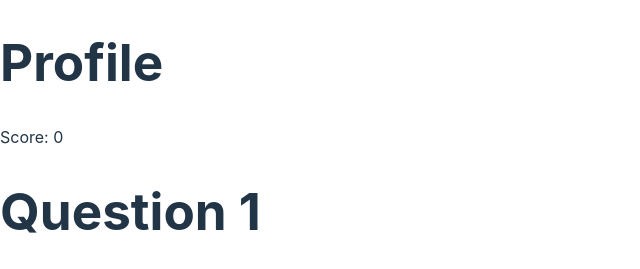
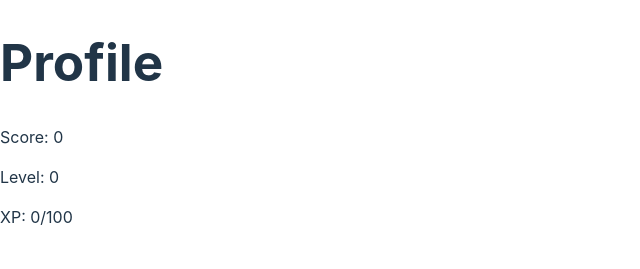
Before and after one commit to rayesalnasra/code-golf, a React (Vite) app in the folder golf-project/golf-project/: page / in a window 1280 px wide. Shown: the top 269 px of the page, without its empty margins (0-640 px from the left). Built offline with nearby package versions, Linux system fonts and the light colour scheme; no server answers; the database is empty.

Commit message:
score exp fix

```diff
--- a/golf-project/golf-project/src/components/TempProfile.jsx
+++ b/golf-project/golf-project/src/components/TempProfile.jsx
@@ -1,23 +1,36 @@
 import React, { useEffect, useState } from "react";
-import { readData } from "./databaseUtils";
+import { readData } from "./databaseUtils"; // Ensure the path is correct
 
-function TempProfile({ score }) {
-  const [userData, setUserData] = useState({ name: "", score: 0 });
+const userId = "user5";
+
+function TempProfile() {
+  const [userData, setUserData] = useState({
+    name: "",
+    score: 0,
+    level: 0,
+    xp: 0,
+  });
 
   useEffect(() => {
     // Fetch user2 data from the database
-    readData("users/user2", (data) => {
+    readData(`users/${userId}`, (data) => {
       if (data) {
         setUserData(data);
       }
     });
   }, []);
 
+  const xpForNextLevel = (level) => 100 + level * 50;
+
   return (
     <div>
       <h1>Profile</h1>
       <h3>{userData.name}</h3>
       <p>Score: {userData.score}</p>
+      <p>Level: {userData.level}</p>
+      <p>
+        XP: {userData.xp}/{xpForNextLevel(userData.level)}
+      </p>
     </div>
   );
 }
--- a/golf-project/golf-project/src/components/TempSolutions.jsx
+++ b/golf-project/golf-project/src/components/TempSolutions.jsx
@@ -1,35 +1,57 @@
 import React, { useState, useEffect } from "react";
-import { readData, updateData } from "./databaseUtils";
+import { updateData, readData } from "./databaseUtils";
 
-// ToDo:
-// 1. Fix code so that user score is update in the database.
-// 2. Separate into pages.
-
-function TempSolutions({ incrementScore }) {
+function TempSolutions() {
   const ans = "a + b = c";
   const [inputValue, setInputValue] = useState("");
   const [resultMessage, setResultMessage] = useState("");
-  const [currentScore, setCurrentScore] = useState(0);
+  const [userData, setUserData] = useState({ score: 0, level: 0, xp: 0 });
 
-  const userId = "user2";
+  const userId = "user5";
 
   useEffect(() => {
-    // Fetch the current score from the database
+    // Fetch the current user data from the database
     readData(`users/${userId}`, (data) => {
-      if (data && data.score !== undefined) {
-        setCurrentScore(data.score);
+      if (data) {
+        setUserData({
+          score: data.score || 0,
+          level: data.level || 0,
+          xp: data.xp || 0,
+        });
       }
     });
   }, [userId]);
 
+  const isAnswerCorrect = (answer) => {
+    return answer.trim() === ans;
+  };
+
+  const xpForNextLevel = (level) => 100 + level * 50;
+
   const handleSubmit = (e) => {
     e.preventDefault();
-    if (inputValue.trim() === ans) {
-      setResultMessage("Correct");
-      incrementScore();
-      const newScore = currentScore + 1;
-      setCurrentScore(newScore);
-      updateData(`users/${userId}`, { score: newScore });
+    if (isAnswerCorrect(inputValue)) {
+      let newXP = userData.xp + 10;
+      let newLevel = userData.level;
+      let newScore = userData.score + 10;
+
+      while (newXP >= xpForNextLevel(newLevel)) {
+        newXP -= xpForNextLevel(newLevel);
+        newLevel += 1;
+      }
+
+      const updatedUserData = {
+        score: newScore,
+        level: newLevel,
+        xp: newXP,
+      };
+      setUserData(updatedUserData);
+      updateData(`users/${userId}`, updatedUserData)
+        .then(() => setResultMessage("Correct"))
+        .catch((error) => {
+          console.error("Error updating data:", error);
+          setResultMessage("Error updating data");
+        });
     } else {
       setResultMessage("Incorrect");
     }
--- a/golf-project/golf-project/src/components/databaseUtils.js
+++ b/golf-project/golf-project/src/components/databaseUtils.js
@@ -1,5 +1,6 @@
-import { ref, set, push, onValue } from "firebase/database";
-import { database } from "./firebase";
+// databaseUtils.js
+import { ref, set, push, onValue, update } from "firebase/database";
+import { database } from "./firebase"; // Ensure the path is correct
 
 // Function to add data to the database
 export const addData = (path, data) => {
```
